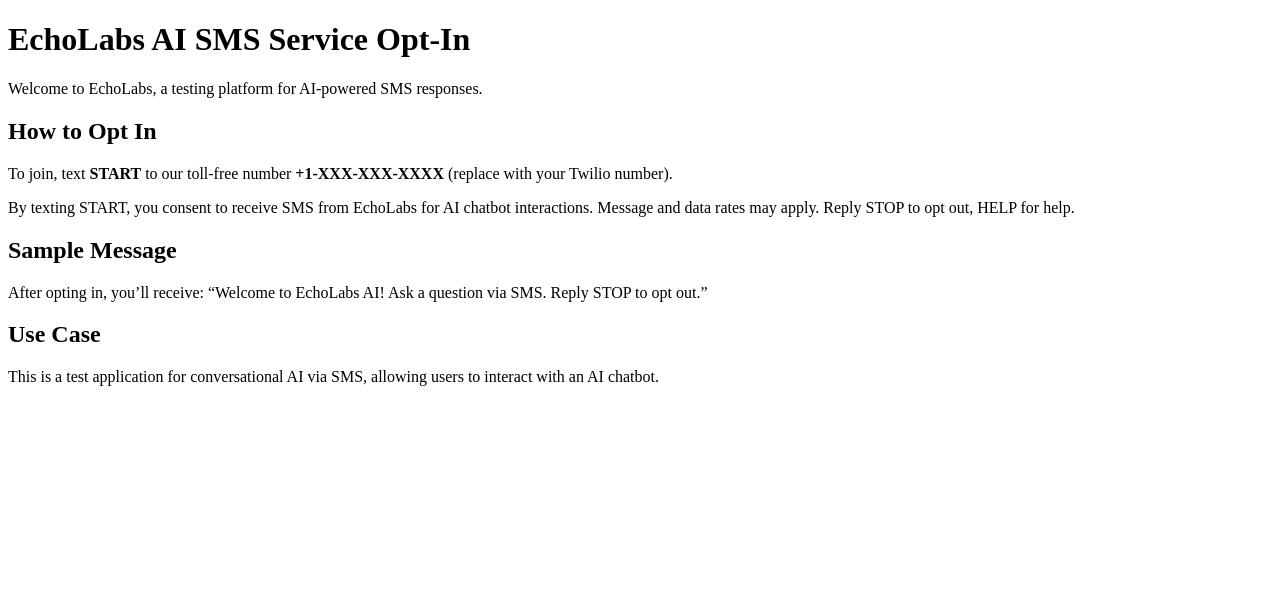
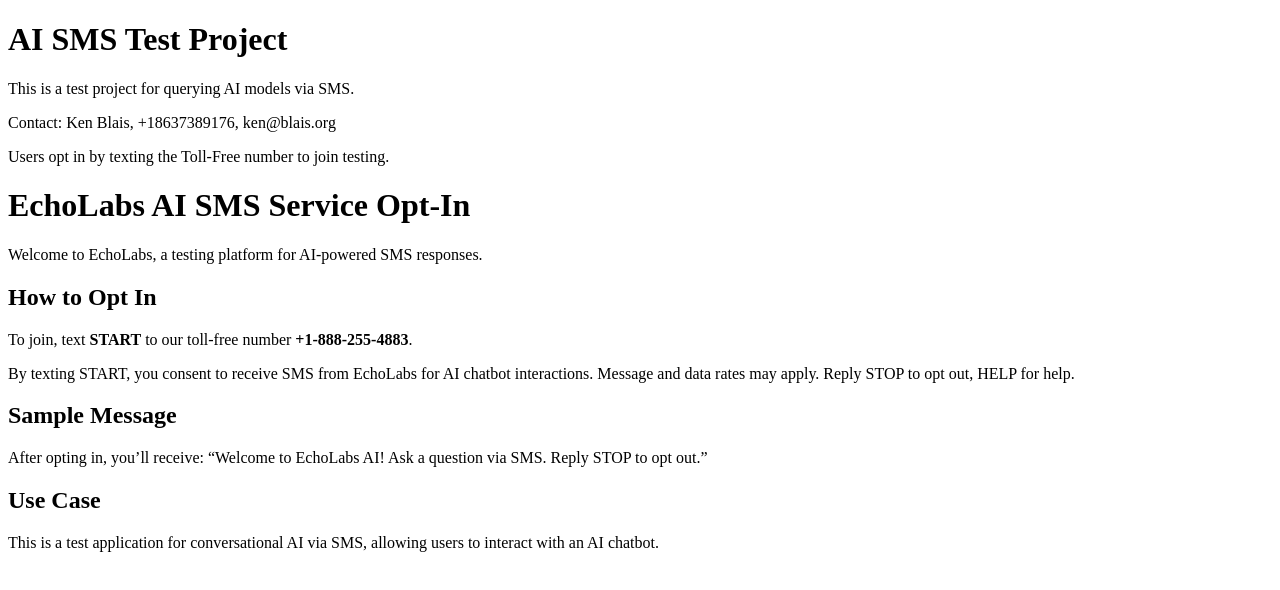
Before and after one commit to ricracrum/ai-sms-test, a plain HTML site: page index.html in a window 1280 px wide. Drawn offline with Linux system fonts and the light colour scheme.

Commit message:
Update index.html

```diff
--- a/index.html
+++ b/index.html
@@ -5,10 +5,14 @@
     <title>EchoLabs SMS Opt-In</title>
 </head>
 <body>
+    <H1>AI SMS Test Project</H1>
+    <p>This is a test project for querying AI models via SMS.</p>
+    <p>Contact: Ken Blais, +18637389176, ken@blais.org</p>
+    <p>Users opt in by texting the Toll-Free number to join testing.</p>
     <h1>EchoLabs AI SMS Service Opt-In</h1>
     <p>Welcome to EchoLabs, a testing platform for AI-powered SMS responses.</p>
     <h2>How to Opt In</h2>
-    <p>To join, text <strong>START</strong> to our toll-free number <strong>+1-XXX-XXX-XXXX</strong> (replace with your Twilio number).</p>
+    <p>To join, text <strong>START</strong> to our toll-free number <strong>+1-888-255-4883</strong>.</p>
     <p>By texting START, you consent to receive SMS from EchoLabs for AI chatbot interactions. Message and data rates may apply. Reply STOP to opt out, HELP for help.</p>
     <h2>Sample Message</h2>
     <p>After opting in, you’ll receive: “Welcome to EchoLabs AI! Ask a question via SMS. Reply STOP to opt out.”</p>
```
